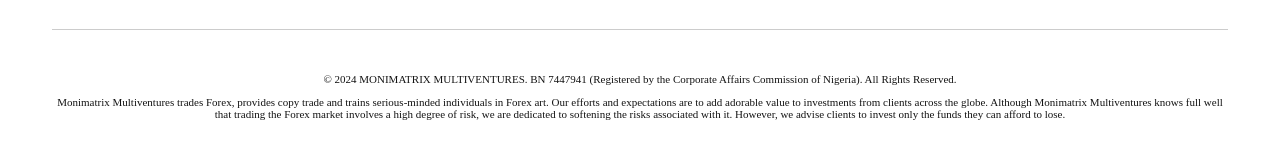
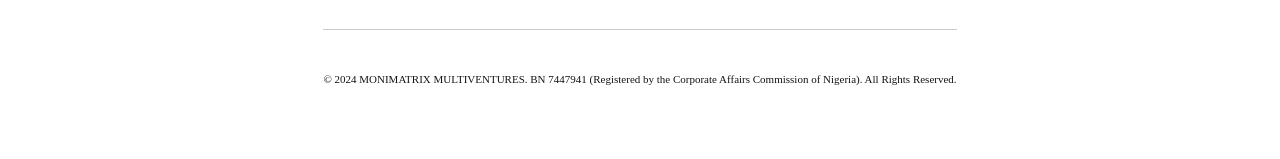
Before and after one commit to monimatrix/monimatrix-trade, a plain HTML site: page about.html in a window 1280 px wide. Shown: the part 1296-1455 px from the top of the page. Drawn offline with Linux system fonts and the light colour scheme; a web font is replaced by a local one.

Commit message:
Update about.html

```diff
--- a/about.html
+++ b/about.html
@@ -243,13 +243,6 @@
         </div>
         <div class="footer-bottom">
             <p>© 2024 MONIMATRIX MULTIVENTURES. BN 7447941 (Registered by the Corporate Affairs Commission of Nigeria). All Rights Reserved.</p>
-            <p class="sticky-footer-text">
-                Monimatrix Multiventures trades Forex, provides copy trade and trains serious-minded individuals in Forex art.
-                Our efforts and expectations are to add adorable value to investments from clients across the globe.
-                Although Monimatrix Multiventures knows full well that trading the Forex market involves a high degree of risk,
-                we are dedicated to softening the risks associated with it. However, we advise clients to invest only the funds they can afford to lose.
-            </p>
-        </div>
     </footer>
 </body>
 </html>
```
